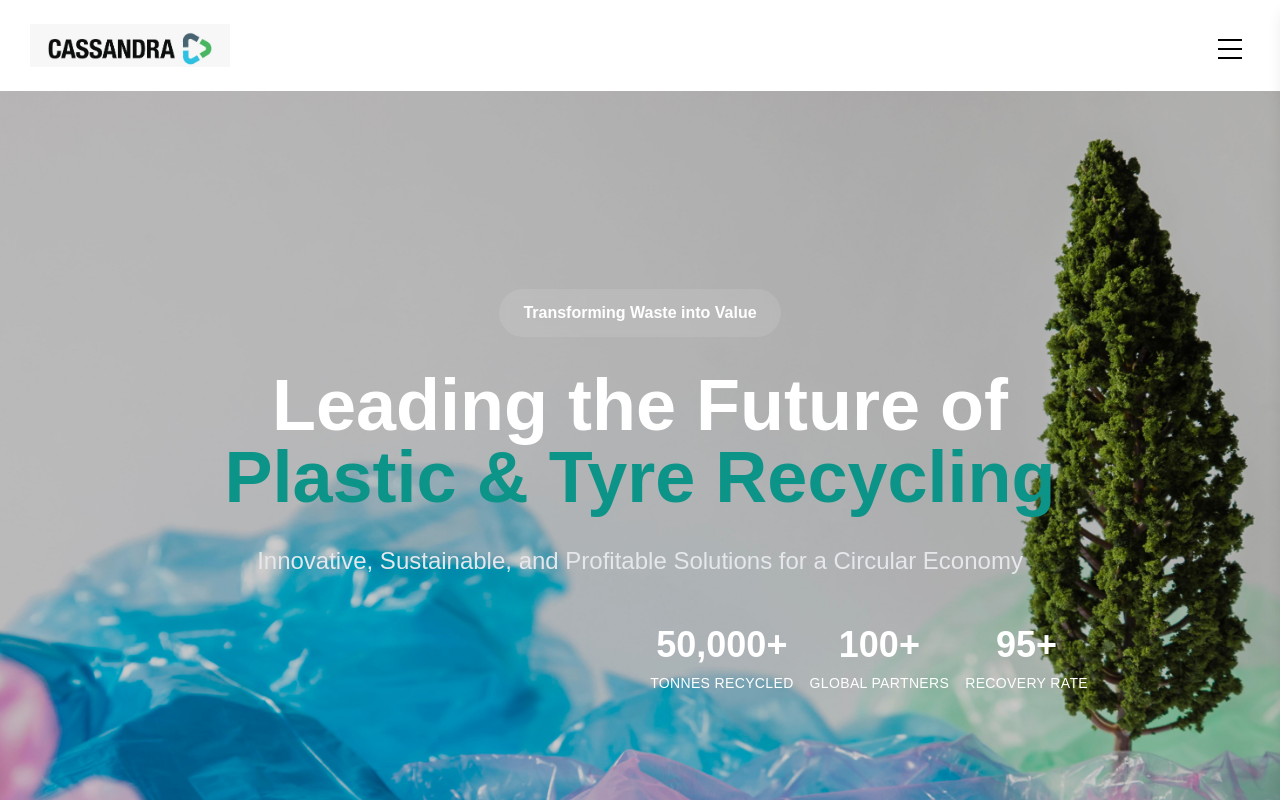
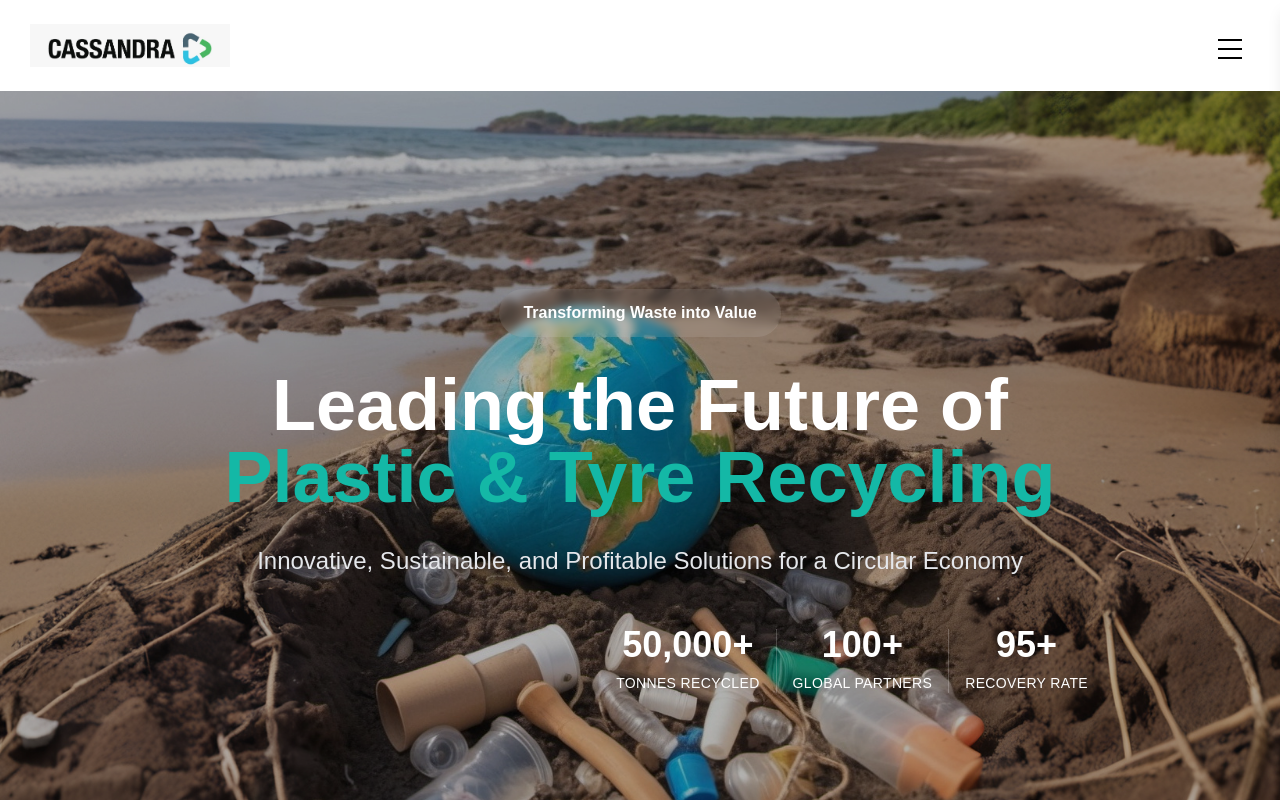
Before and after one commit to sup25/cass, a Next.js app: page / in a window 1280 px wide. Shown: the top 800 px of the page. Built offline with nearby package versions, Linux system fonts and the light colour scheme.

Commit message:
feat:change landing image

```diff
--- a/app/(modules)/home/page.tsx
+++ b/app/(modules)/home/page.tsx
@@ -6,8 +6,8 @@ const HomePage: React.FC = () => {
   return (
     <div className="section relative min-h-screen">
       <div className="container">
-        <div className="absolute inset-0 bg-[url('/landing.jpg')] bg-cover md:bgfix bg-right md:bg-top  bg-scroll bg-no-repeat ">
-          <div className="absolute inset-0 bg-black/20" />
+        <div className="absolute inset-0 bg-[url('/landing.jpg')] bg-cover md:bgfix bg-center md:bg-top  bg-scroll bg-no-repeat ">
+          <div className="absolute inset-0 bg-black/30" />
         </div>
 
         <div className="relative z-10">
@@ -22,7 +22,7 @@ const HomePage: React.FC = () => {
 
                 <h1 className="text-5xl md:text-6xl lg:text-7xl font-bold text-white mb-8 leading-tight">
                   Leading the Future of{" "}
-                  <span className="text-teal-600">
+                  <span className="text-teal-500">
                     Plastic & Tyre Recycling
                   </span>
                 </h1>
@@ -32,9 +32,11 @@ const HomePage: React.FC = () => {
                   Circular Economy
                 </p>
 
-                <div className="flex md:flex-row flex-col items-end justify-end gap-4 ">
+                <div className="flex md:flex-row flex-col md:items-end items-center justify-end  gap-4 ">
                   <StatItem value={50000} label="Tonnes Recycled" />
+                  <div className="hidden sm:block h-16 w-px bg-white/20" />
                   <StatItem value={100} label="Global Partners" />
+                  <div className="hidden sm:block h-16 w-px bg-white/20" />
                   <StatItem value={95} label="Recovery Rate" />
                 </div>
               </div>
--- a/app/components/navbar/mobile/index.tsx
+++ b/app/components/navbar/mobile/index.tsx
@@ -61,7 +61,7 @@ const MobileMenu = () => {
                   setIsOpen(false);
                 }}
                 key={navLink.title}
-                className={`${
+                className={`hover:text-teal-600 transition-all duration-500 ease-in-out capatalize font-medium text-2xl ${
                   pathname === navLink.path ? "text-teal-600" : "text-black"
                 }`}
               >
@@ -74,7 +74,7 @@ const MobileMenu = () => {
               router.push("/contact");
               setIsOpen(false);
             }}
-            className="hover:bg-teal-500 bg-teal-600 text-white"
+            className="hover:bg-teal-500 uppercase bg-teal-600 text-white"
           >
             Contact Us
           </Button>
```
Also changed, not shown: public/landing.jpg.
